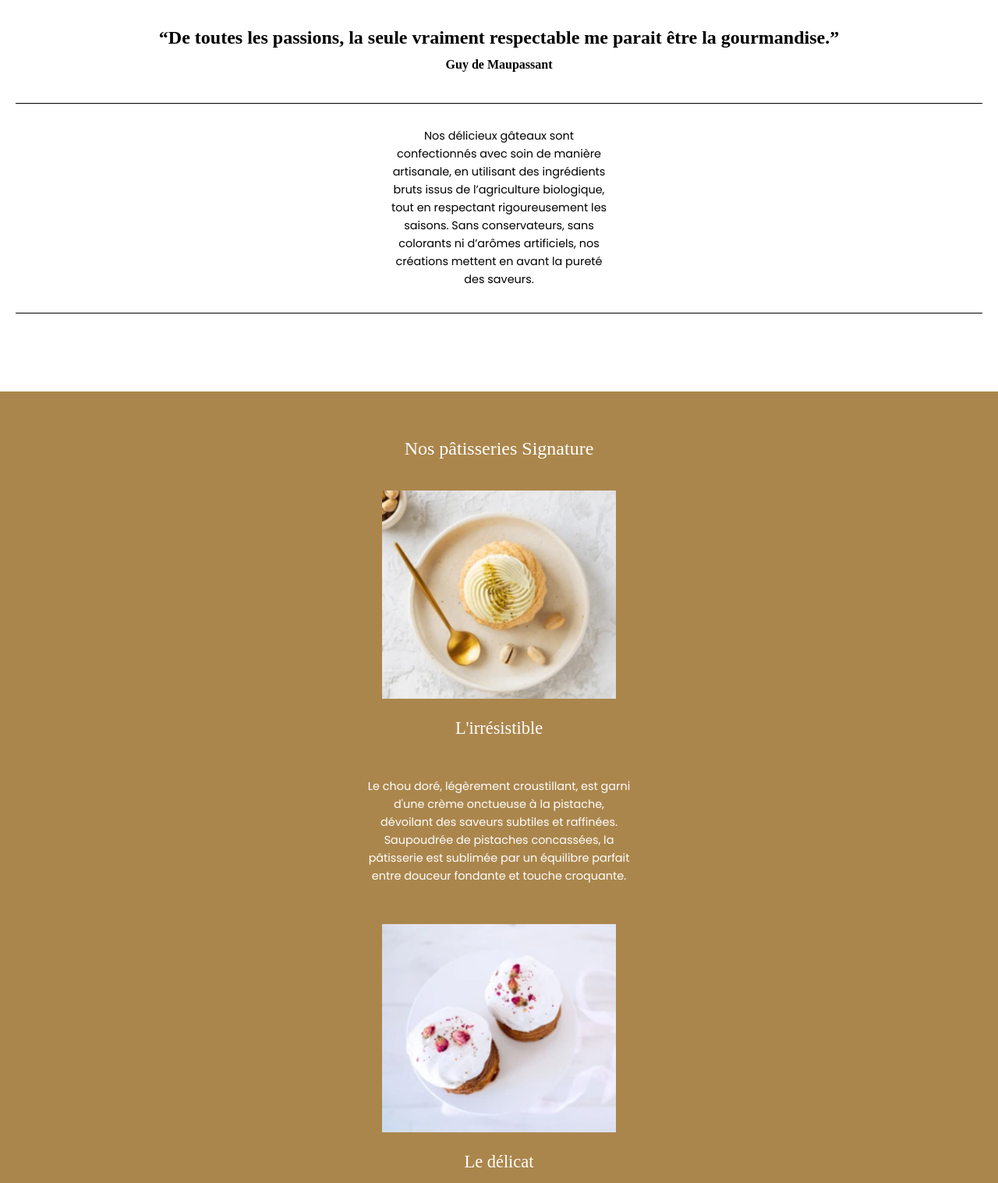
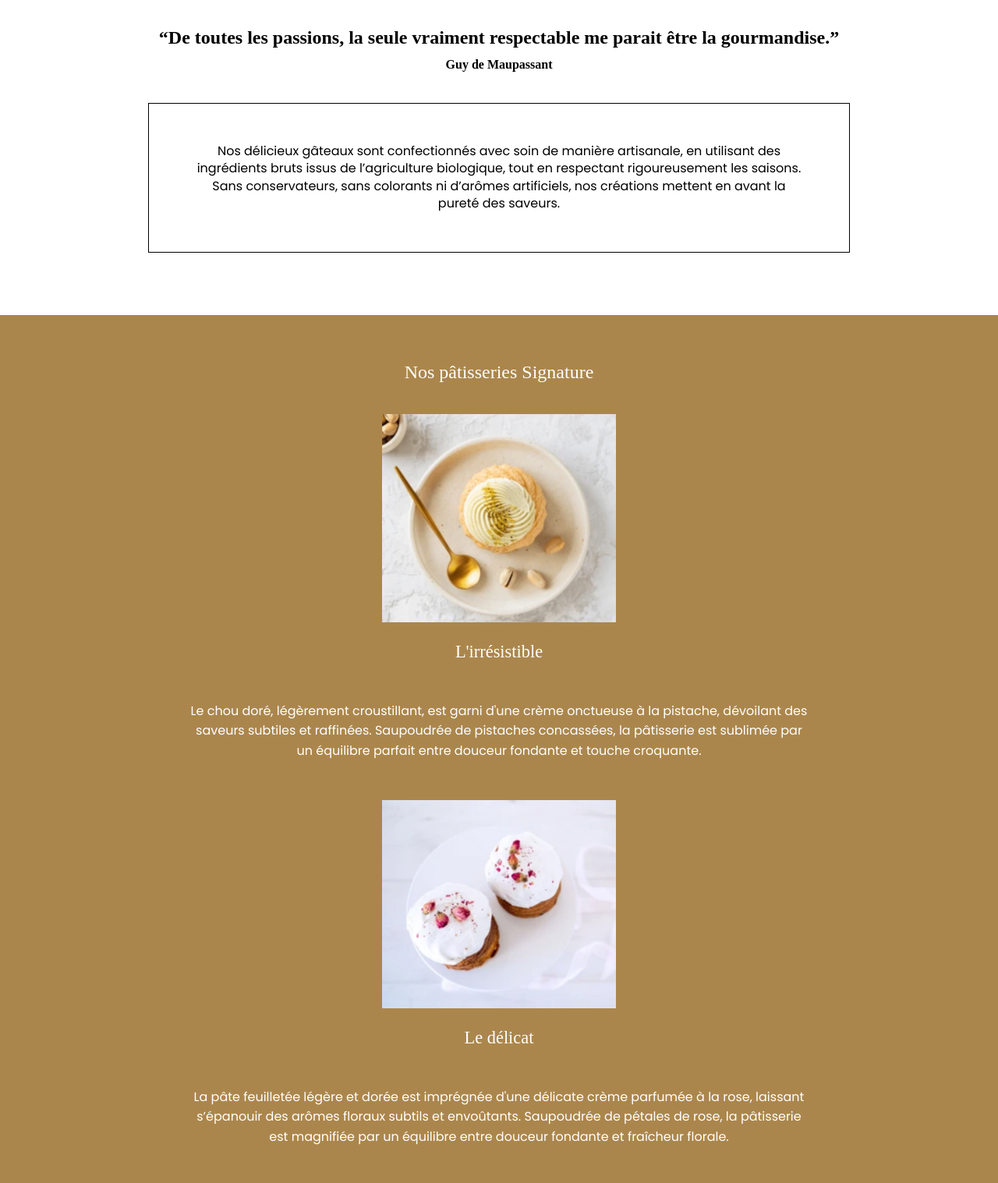
Before and after one commit to JustineSerra/evaluation-patachou, a website: page index.html in a window 1280 px wide. Shown: the part 440-1957 px from the top of the page at 78% size. Drawn offline with Linux system fonts and the light colour scheme; a web font is replaced by a local one.

Commit message:
en cours

```diff
--- a/index.html
+++ b/index.html
@@ -72,7 +72,7 @@
 	</div>
 
 	<div class="content-wrapper">
-	<span class="quotes">&ldquo;</span>
+	<img src="images/quote.svg" alt="citation" class="quote-svg">
 	<h1>Patachou, toute une histoire...</h1>
 	<p>Une petite pâtisserie familiale, fondée il y a plusieurs décennies, se transmet de génération en génération, préservant l'artisanat traditionnel et les recettes secrètes. Connue pour ses créations uniques et raffinées, elle devient au fil du temps un lieu incontournable pour les amateurs de douceurs. Malgré les défis modernes, la passion et le savoir-faire continuent de faire vivre cette enseigne, où chaque pâtisserie raconte une histoire d'amour du métier
 	</p>
--- a/scss/sections/_histoire.scss
+++ b/scss/sections/_histoire.scss
@@ -25,20 +25,16 @@
     .content-wrapper {
         max-width: 330px;
         width:100%;
-        text-align:left;
+        margin:0 auto;
         display:flex;
         flex-direction:column;
-        align-items:flex-start;
+        align-items:center;
 
-    .quotes {
-        font-family:$font-main;
-        font-size:5rem;
-        font-weight:900;
-        color:$black;
-        line-height:0.7;
-        margin-bottom:0;
-        align-self:center;
-        display:inline-block;
+    .quote-svg {
+        width:40px;
+        height:auto;
+        margin-bottom:20px;
+        display:block;
     }
 
     h1 {
@@ -60,6 +56,7 @@
         color:$black;
         font-weight:300;
         margin-bottom: 25px;
+        text-align:left;
     }
 
     button {
--- a/scss/sections/_presentation.scss
+++ b/scss/sections/_presentation.scss
@@ -2,9 +2,10 @@
 @use '../abstracts/mixins' as *;
 
 .presentation {
-    padding: 60px 20px; /*Reduction des marges sur les côtés*/
+    padding: 60px 0; /*Reduction des marges sur les côtés*/
     text-align:center;
     background-color:$white;
+    width:100%;
 
     .quote-container {
         margin-bottom:40px;
@@ -24,20 +25,30 @@
         }
     }
     .description {
-        border-top:1px solid $black;
-        border-bottom: 1px solid $black;
-        padding:30px 0px;
+        border:1px solid $black;
+        padding:10px;
         width:100%;
-        margin:40px 0;
+        margin:20px auto;
+
+        @include tablet {
+            width:85%;
+            max-width:700px;
+            padding:40px;
+        }
+
+        @include desktop {
+            max-width: 900px;
+            padding:50px 60px;
+        }
 
         p{
             font-family:$font-family;
-            font-size:0.9rem;
-            line-height:1.6;
+            font-size:1rem;
+            line-height:1.4;
             text-align:center;
-            max-width:320px;
+            max-width:none;
             margin:0 auto;
-            padding:0 20px;
+            padding:0;
         }
     }
 }
--- a/scss/sections/_signature.scss
+++ b/scss/sections/_signature.scss
@@ -40,7 +40,17 @@
             font-weight:300;
             line-height:1.6;
             max-width:340px;
+            text-align:center;
             margin:0;
+
+            @include tablet {
+                max-width:600px;
+                font-size:1rem;
+            }
+
+            @include desktop {
+                max-width:800px;
+            }
         }
     }
     button {
```
Also changed, not shown: style.css, 1 other file.
